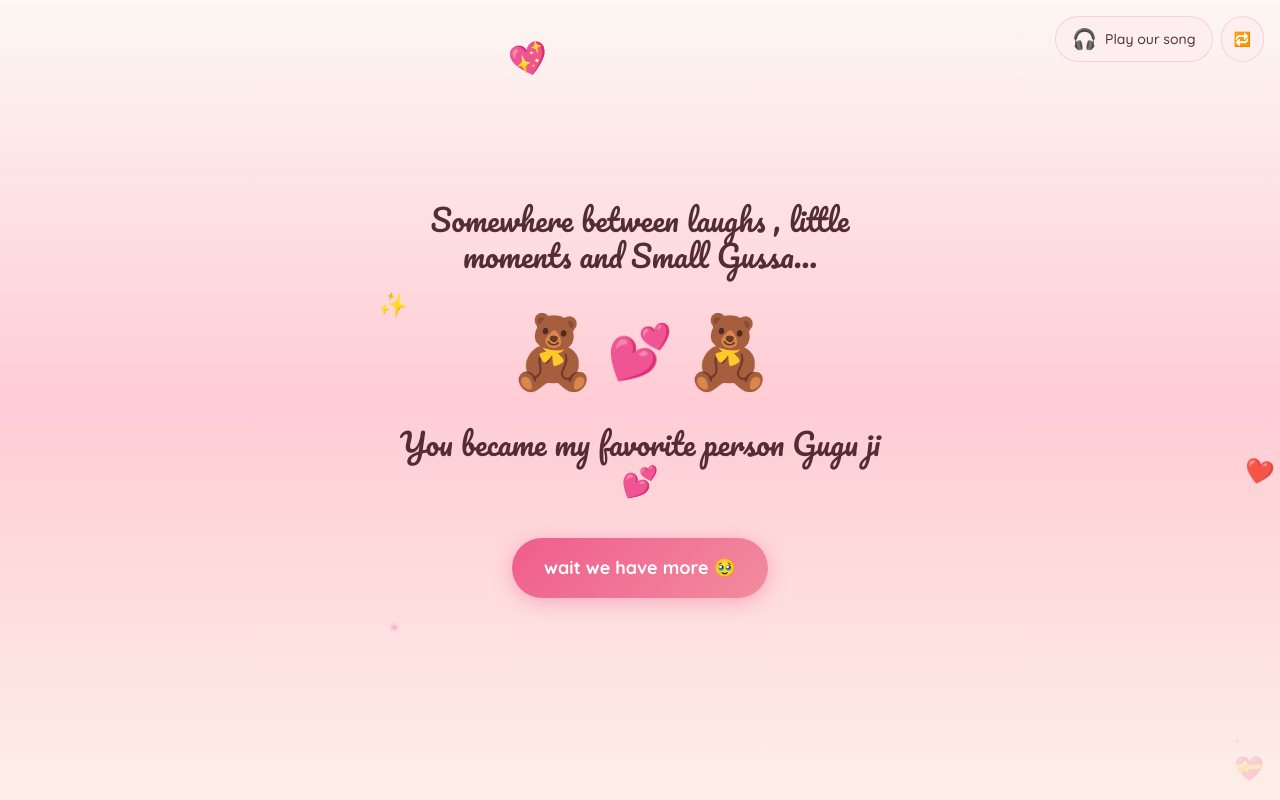
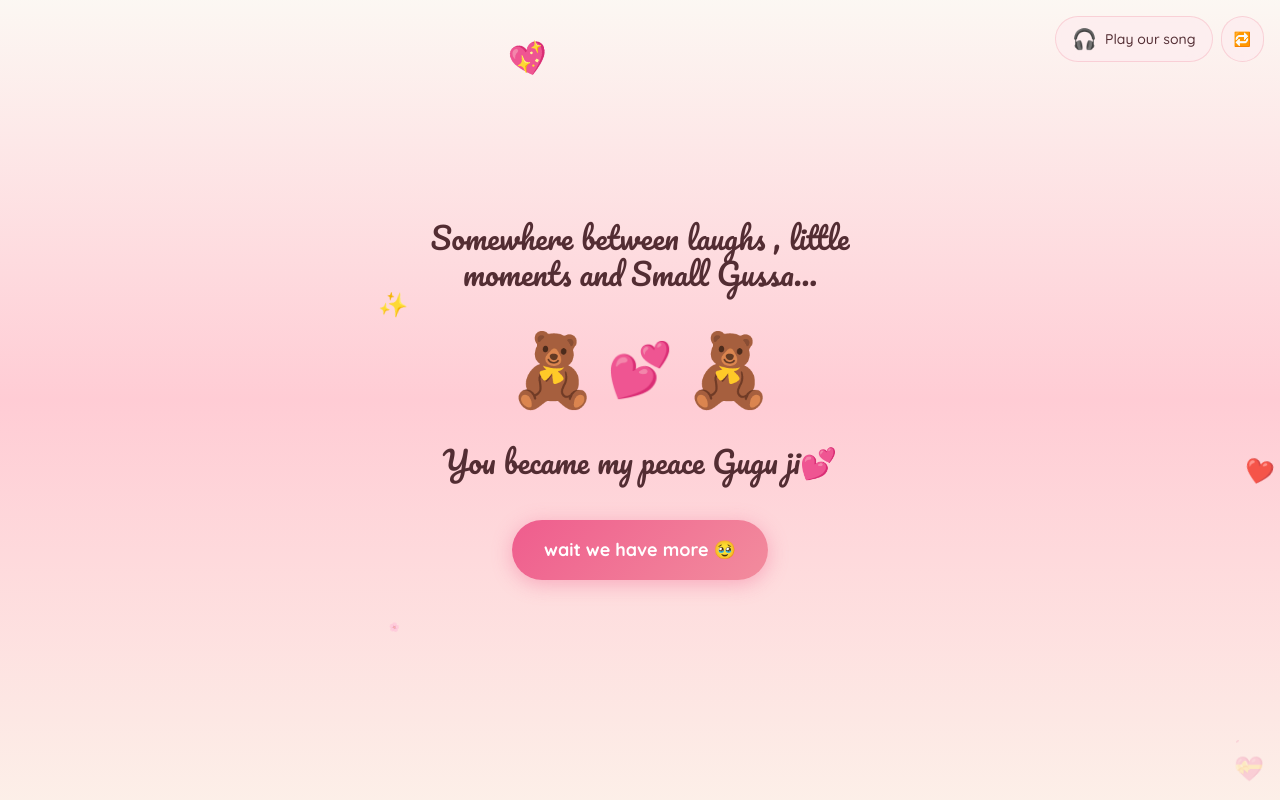
Before and after one commit to Akinc5/bear, a React (Vite) app: page / in a window 1280 px wide. Both pictures are taken after a click on the button "Okay… Lets go 🐻👉". Built offline with nearby package versions, Linux system fonts and the light colour scheme; the HTML template or start-up script is replaced by a standard one.

Commit message:
Update text in Index.tsx for personalization

```diff
--- a/src/pages/Index.tsx
+++ b/src/pages/Index.tsx
@@ -150,7 +150,7 @@ const Index = () => {
                 <TeddyBearCouple />
 
                 <p className="text-3xl font-romantic">
-                  You became my favorite person Gugu ji💕
+                  You became my peace Gugu ji💕
                 </p>
 
                 <button
```
